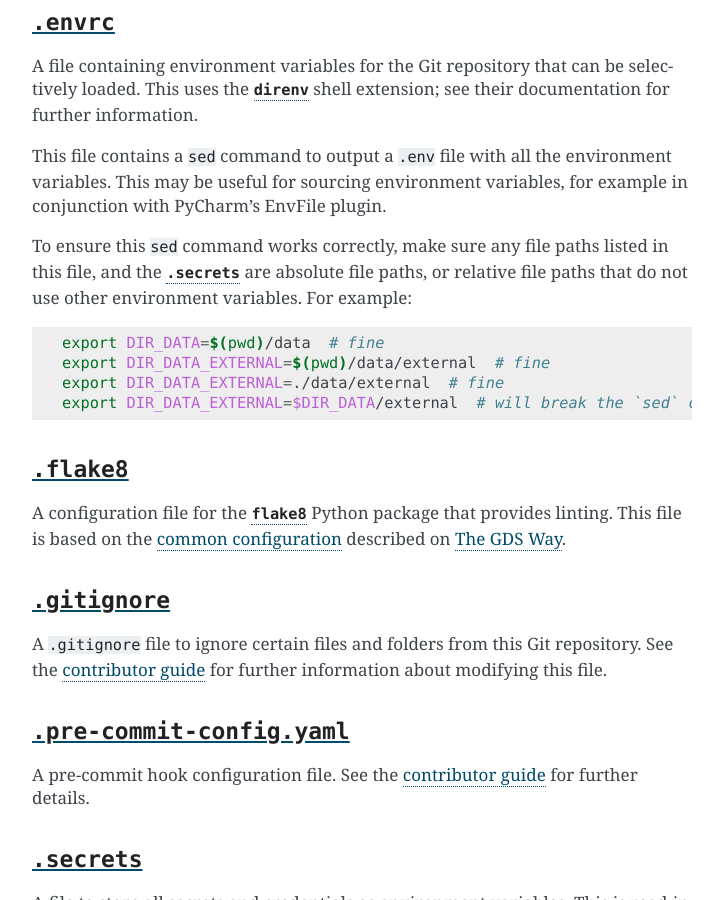
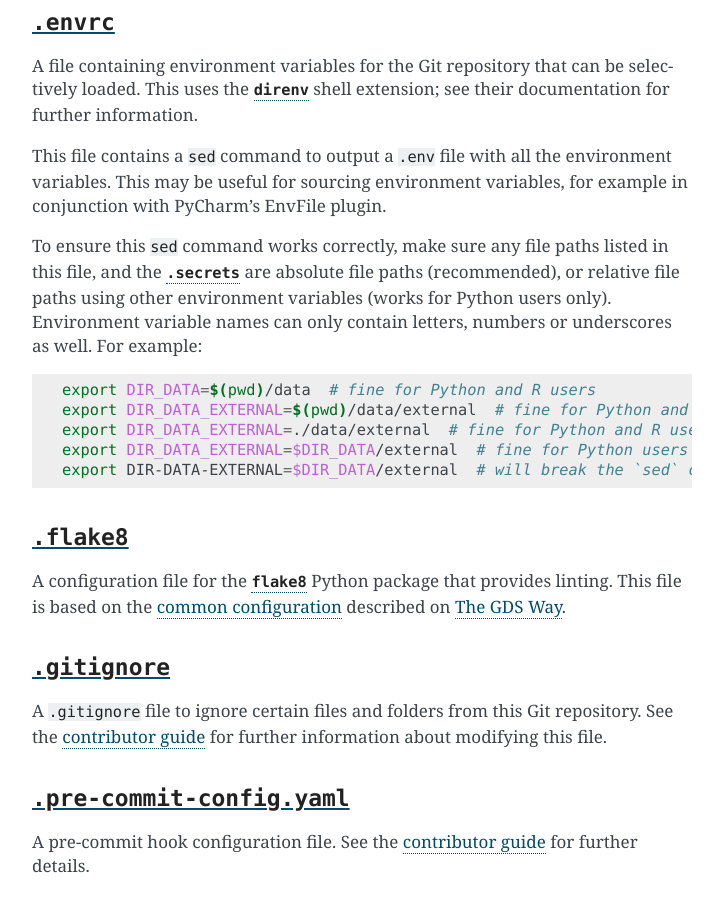
Before and after one commit to best-practice-and-impact/govcookiecutter, a Sphinx documentation site: the page built from {{ cookiecutter.repo_name }}/docs/structure/README.md, in a window 1280 px wide and 900 px high, scrolled down 1512 px. Shown: the whole window, without its empty margins (388-1111 px from the left). Built offline with Sphinx 7.4.7, drawn with Linux system fonts in a browser that asks for light colours.

Commit message:
Bugfix `.envrc` `sed` command
`sed` command produced an incorrect `.env` file relating to the
`PYTHONPATH` variable, as the python-dotenv package expects variables
in the format ${...} not $...

An added bonus is we now use relative paths using other environment
variables. Have modified the documentation accordingly.

````diff
--- a/{{ cookiecutter.repo_name }}/docs/structure/README.md
+++ b/{{ cookiecutter.repo_name }}/docs/structure/README.md
@@ -47,14 +47,16 @@ This file contains a `sed` command to output a `.env` file with all the environm
 sourcing environment variables, for example in conjunction with PyCharm's EnvFile plugin.
 
 To ensure this `sed` command works correctly, make sure any file paths listed in this file, and the
-[`.secrets`](#secrets) are absolute file paths, or relative file paths that do not use other environment variables.
-For example:
+[`.secrets`](#secrets) are absolute file paths (recommended), or relative file paths using other environment variables
+(works for Python users only). Environment variable names can only contain letters, numbers or underscores as well. For
+example:
 
 ```shell
-export DIR_DATA=$(pwd)/data  # fine
-export DIR_DATA_EXTERNAL=$(pwd)/data/external  # fine
-export DIR_DATA_EXTERNAL=./data/external  # fine
-export DIR_DATA_EXTERNAL=$DIR_DATA/external  # will break the `sed` command!
+export DIR_DATA=$(pwd)/data  # fine for Python and R users
+export DIR_DATA_EXTERNAL=$(pwd)/data/external  # fine for Python and R users
+export DIR_DATA_EXTERNAL=./data/external  # fine for Python and R users
+export DIR_DATA_EXTERNAL=$DIR_DATA/external  # fine for Python users only
+export DIR-DATA-EXTERNAL=$DIR_DATA/external  # will break the `sed` command!
 ```
 
 ### `.flake8`
````
Also changed, not shown: 1 other file.
